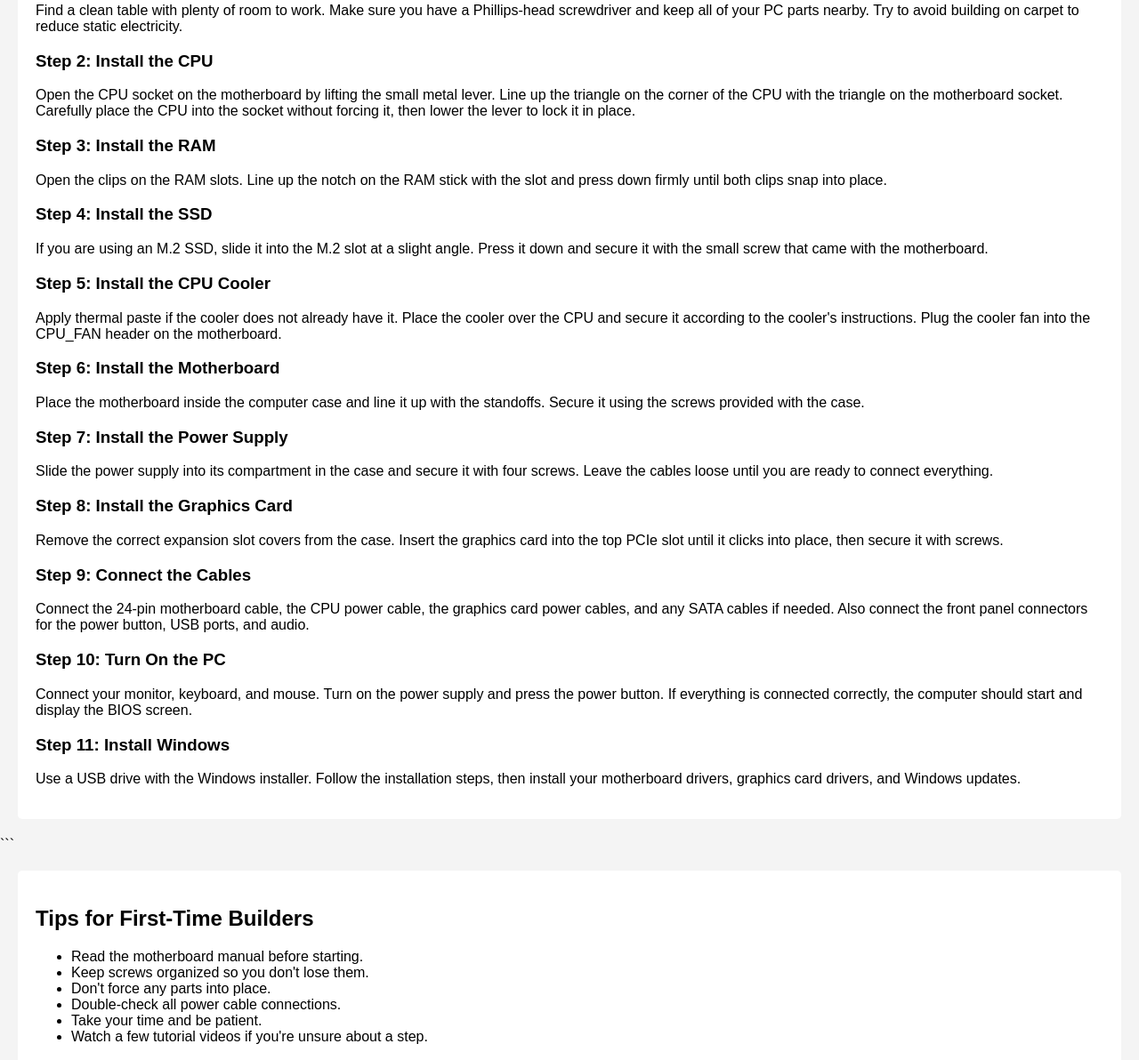
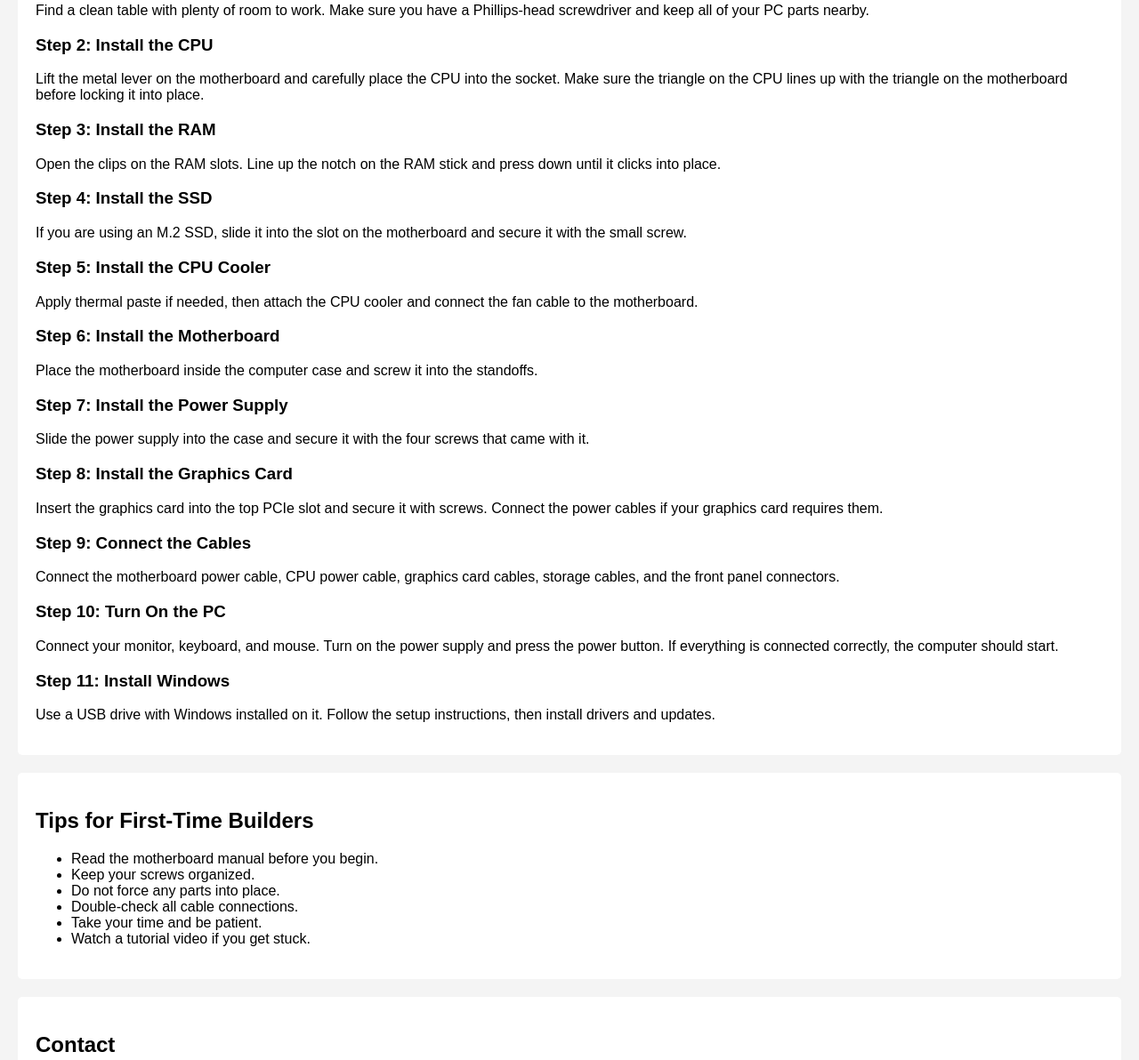
Before and after one commit to jcr7306/Gaming-PC-Builder-Guide., a plain HTML site: page index.html in a window 1280 px wide. Shown: the part 1006-2198 px from the top of the page at 89% size. Drawn offline with Linux system fonts and the light colour scheme.

Commit message:
Update index.html

````diff
--- a/index.html
+++ b/index.html
@@ -1,4 +1,3 @@
-
 <!DOCTYPE html>
 <html lang="en">
 
@@ -58,17 +57,16 @@
     <h2>Parts You Need</h2>
 
     <ul>
-        <li>CPU</li>
-        <li>GPU</li>
+        <li>CPU (Processor)</li>
+        <li>GPU (Graphics Card)</li>
         <li>Motherboard</li>
-        <li>RAM</li>
+        <li>RAM (Memory)</li>
         <li>Storage (SSD or HDD)</li>
-        <li>Power Supply</li>
+        <li>Power Supply (PSU)</li>
         <li>Computer Case</li>
     </ul>
 
 </section>
-
 
 <section id="guide">
 
@@ -77,72 +75,68 @@
     <h3>Step 1: Prepare Your Workspace</h3>
 
     <p>
-Find a clean table with plenty of room to work. Make sure you have a Phillips-head screwdriver and keep all of your PC parts nearby. Try to avoid building on carpet to reduce static electricity.
+        Find a clean table with plenty of room to work. Make sure you have a Phillips-head screwdriver and keep all of your PC parts nearby.
     </p>
 
     <h3>Step 2: Install the CPU</h3>
 
     <p>
-Open the CPU socket on the motherboard by lifting the small metal lever. Line up the triangle on the corner of the CPU with the triangle on the motherboard socket. Carefully place the CPU into the socket without forcing it, then lower the lever to lock it in place.
+        Lift the metal lever on the motherboard and carefully place the CPU into the socket. Make sure the triangle on the CPU lines up with the triangle on the motherboard before locking it into place.
     </p>
 
     <h3>Step 3: Install the RAM</h3>
 
     <p>
-Open the clips on the RAM slots. Line up the notch on the RAM stick with the slot and press down firmly until both clips snap into place.
+        Open the clips on the RAM slots. Line up the notch on the RAM stick and press down until it clicks into place.
     </p>
 
     <h3>Step 4: Install the SSD</h3>
 
     <p>
-If you are using an M.2 SSD, slide it into the M.2 slot at a slight angle. Press it down and secure it with the small screw that came with the motherboard.
+        If you are using an M.2 SSD, slide it into the slot on the motherboard and secure it with the small screw.
     </p>
 
     <h3>Step 5: Install the CPU Cooler</h3>
 
     <p>
-Apply thermal paste if the cooler does not already have it. Place the cooler over the CPU and secure it according to the cooler's instructions. Plug the cooler fan into the CPU_FAN header on the motherboard.
+        Apply thermal paste if needed, then attach the CPU cooler and connect the fan cable to the motherboard.
     </p>
 
     <h3>Step 6: Install the Motherboard</h3>
 
     <p>
-Place the motherboard inside the computer case and line it up with the standoffs. Secure it using the screws provided with the case.
+        Place the motherboard inside the computer case and screw it into the standoffs.
     </p>
 
     <h3>Step 7: Install the Power Supply</h3>
 
     <p>
-Slide the power supply into its compartment in the case and secure it with four screws. Leave the cables loose until you are ready to connect everything.
+        Slide the power supply into the case and secure it with the four screws that came with it.
     </p>
 
     <h3>Step 8: Install the Graphics Card</h3>
 
     <p>
-Remove the correct expansion slot covers from the case. Insert the graphics card into the top PCIe slot until it clicks into place, then secure it with screws.
+        Insert the graphics card into the top PCIe slot and secure it with screws. Connect the power cables if your graphics card requires them.
     </p>
 
     <h3>Step 9: Connect the Cables</h3>
 
     <p>
-Connect the 24-pin motherboard cable, the CPU power cable, the graphics card power cables, and any SATA cables if needed. Also connect the front panel connectors for the power button, USB ports, and audio.
+        Connect the motherboard power cable, CPU power cable, graphics card cables, storage cables, and the front panel connectors.
     </p>
 
     <h3>Step 10: Turn On the PC</h3>
 
     <p>
-Connect your monitor, keyboard, and mouse. Turn on the power supply and press the power button. If everything is connected correctly, the computer should start and display the BIOS screen.
+        Connect your monitor, keyboard, and mouse. Turn on the power supply and press the power button. If everything is connected correctly, the computer should start.
     </p>
 
     <h3>Step 11: Install Windows</h3>
 
     <p>
-Use a USB drive with the Windows installer. Follow the installation steps, then install your motherboard drivers, graphics card drivers, and Windows updates.
+        Use a USB drive with Windows installed on it. Follow the setup instructions, then install drivers and updates.
     </p>
-
-</section>
-```
-
 
 </section>
 
@@ -151,19 +145,15 @@ Use a USB drive with the Windows installer. Follow the installation steps, then
     <h2>Tips for First-Time Builders</h2>
 
     <ul>
-    <li>Read the motherboard manual before starting.</li>
-    <li>Keep screws organized so you don't lose them.</li>
-    <li>Don't force any parts into place.</li>
-    <li>Double-check all power cable connections.</li>
+        <li>Read the motherboard manual before you begin.</li>
+        <li>Keep your screws organized.</li>
+        <li>Do not force any parts into place.</li>
+        <li>Double-check all cable connections.</li>
         <li>Take your time and be patient.</li>
-    <li>Watch a few tutorial videos if you're unsure about a step.</li>
+        <li>Watch a tutorial video if you get stuck.</li>
     </ul>
 
 </section>
-
-<section id="contact">
-
-...
 
 <section id="contact">
 
````
Lines whose indentation alone changed are shown as unchanged.
